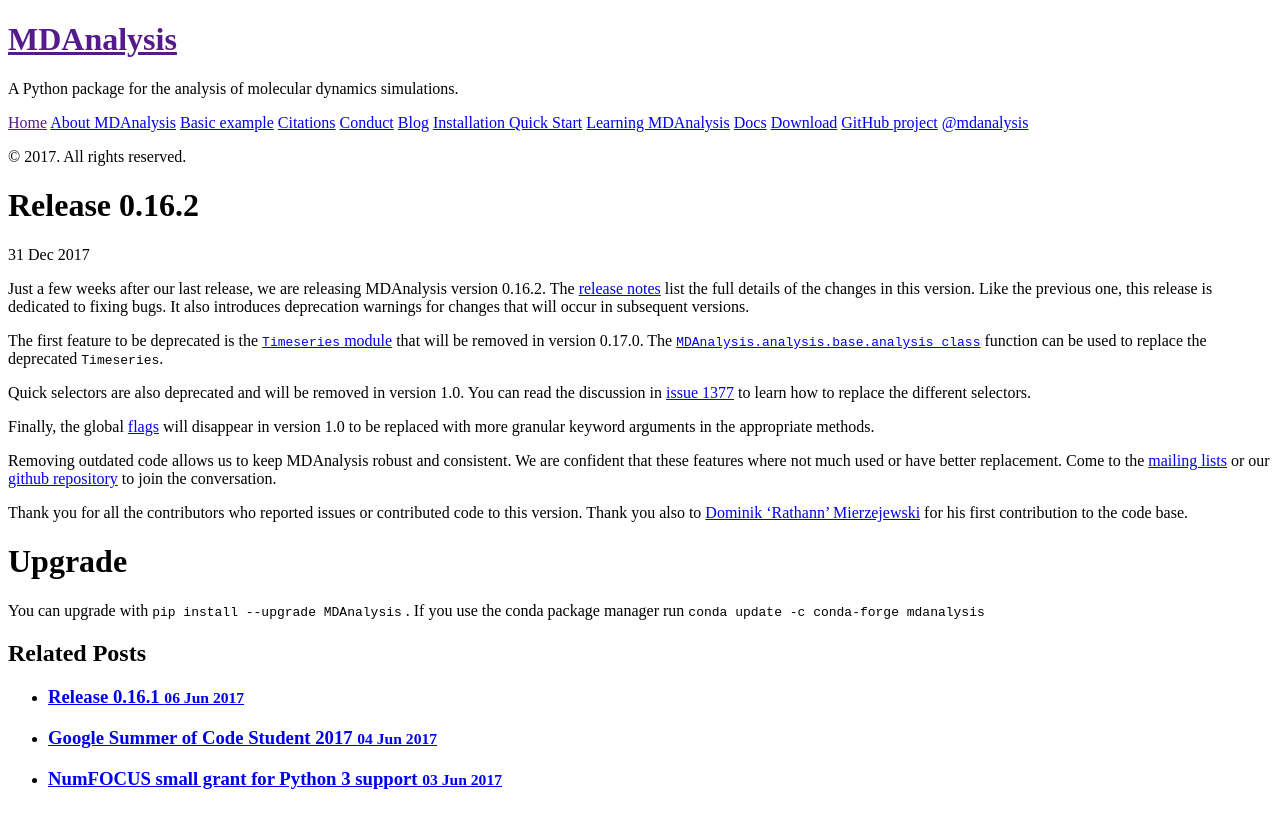
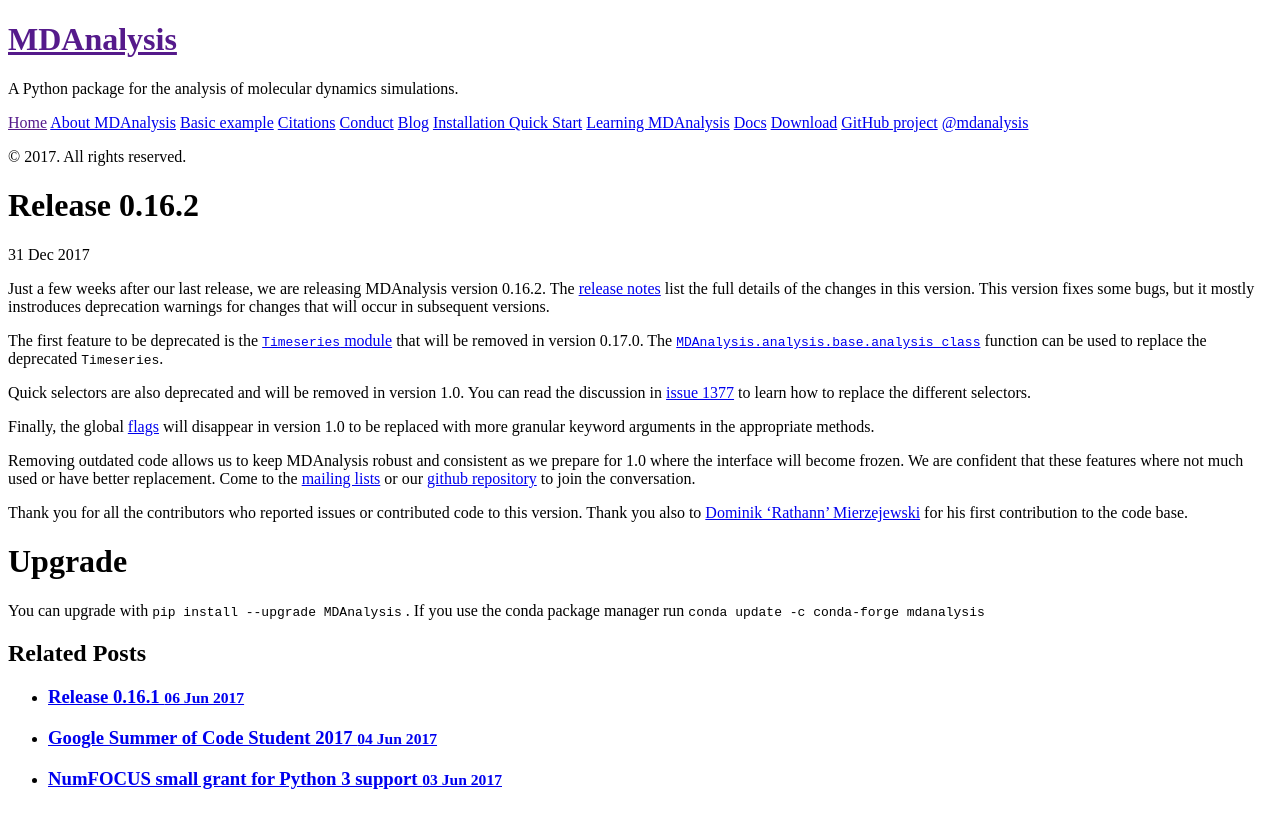
Before and after one commit to MDAnalysis/MDAnalysis.github.io, a Jekyll site: the page built from _posts/2017-12-31-release-0.16.2.md, in a window 1280 px wide. Shown: the top 828 px of the page. Built offline with Jekyll 4.4.1, drawn with Linux system fonts in a browser that asks for light colours; comment, search, counter and statistics services are not loaded.

Commit message:
Address some comments

```diff
--- a/_posts/2017-12-31-release-0.16.2.md
+++ b/_posts/2017-12-31-release-0.16.2.md
@@ -5,9 +5,8 @@ title: Release 0.16.2
 
 Just a few weeks after our last release, we are releasing MDAnalysis version
 0.16.2. The [release notes][notes] list the full details of the changes in this
-version. Like the previous one, this release is dedicated to fixing bugs. It
-also introduces deprecation warnings for changes that will occur in subsequent
-versions.
+version. This version fixes some bugs, but it mostly instroduces deprecation
+warnings for changes that will occur in subsequent versions.
 
 The first feature to be deprecated is the [`Timeseries` module][timeseries]
 that will be removed in version 0.17.0. The
@@ -21,10 +20,11 @@ different selectors.
 Finally, the global [flags][] will disappear in version 1.0 to be replaced with
 more granular keyword arguments in the appropriate methods.
 
-Removing outdated code allows us to keep MDAnalysis robust and consistent. We
-are confident that these features where not much used or have better
-replacement. Come to the [mailing lists][lists] or our [github
-repository][github] to join the conversation.
+Removing outdated code allows us to keep MDAnalysis robust and consistent as we
+prepare for 1.0 where the interface will become frozen. We are confident that
+these features where not much used or have better replacement. Come to the
+[mailing lists][lists] or our [github repository][github] to join the
+conversation.
 
 Thank you for all the contributors who reported issues or contributed code to
 this version. Thank you also to [Dominik 'Rathann' Mierzejewski][rathmann] for
```
